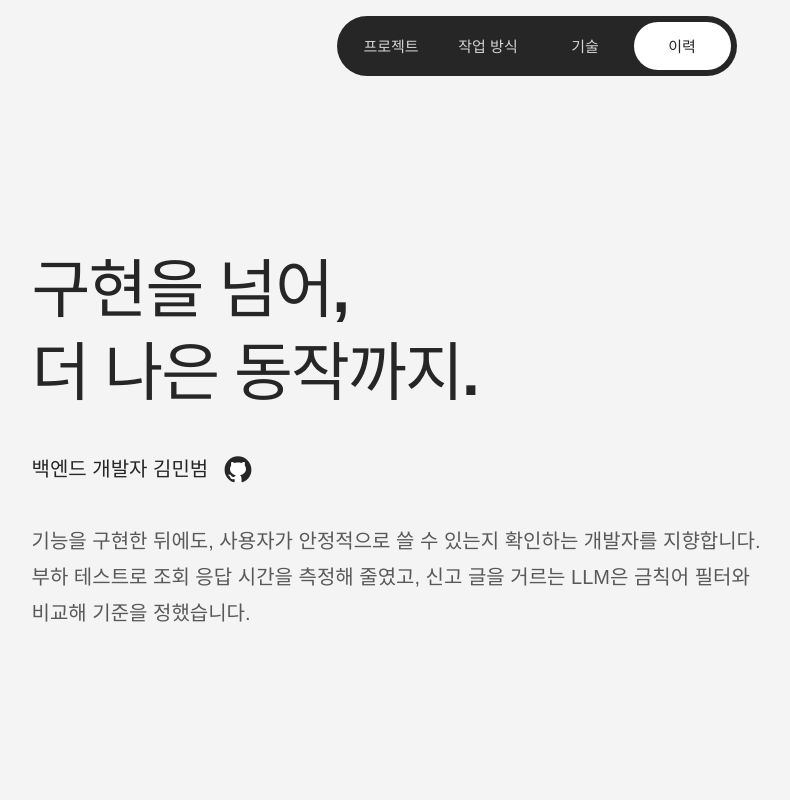
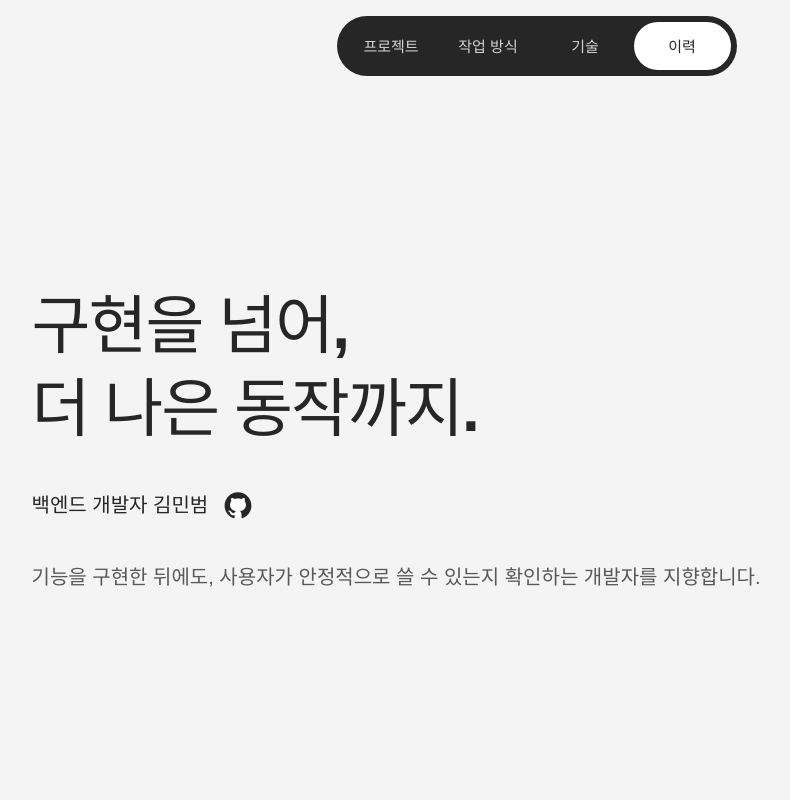
Before and after one commit to MinBeom2/MinBeom2.github.io, a React (Vite) app in the folder portfolio/: page / in a window 1280 px wide. Shown: the top 800 px of the page, without its empty margins (96-886 px from the left). Built offline with nearby package versions, Linux system fonts and the light colour scheme.

Commit message:
docs: 첫 화면 소개 문장 줄이기

```diff
--- a/portfolio/src/App.tsx
+++ b/portfolio/src/App.tsx
@@ -99,7 +99,7 @@ function HomePage() {
       <div className="hero-copy">
         <h1 id="hero-title" tabIndex={-1}><span> 구현을 넘어,</span><span>더 나은 동작까지.</span></h1>
         <div className="hero-person"><p>{profile.role} {profile.name}</p><a className="hero-github" href={profile.github} target="_blank" rel="noopener noreferrer" aria-label="GitHub 프로필 (새 탭)" title="GitHub"><GithubMark /></a></div>
-        <p className="hero-description">기능을 구현한 뒤에도, 사용자가 안정적으로 쓸 수 있는지 확인하는 개발자를 지향합니다. 부하 테스트로 조회 응답 시간을 측정해 줄였고, 신고 글을 거르는 LLM은 금칙어 필터와 비교해 기준을 정했습니다.</p>
+        <p className="hero-description">기능을 구현한 뒤에도, 사용자가 안정적으로 쓸 수 있는지 확인하는 개발자를 지향합니다.</p>
       </div>
     </section>
     <section className="projects-section container section-space" id="projects" aria-labelledby="projects-title">
```
